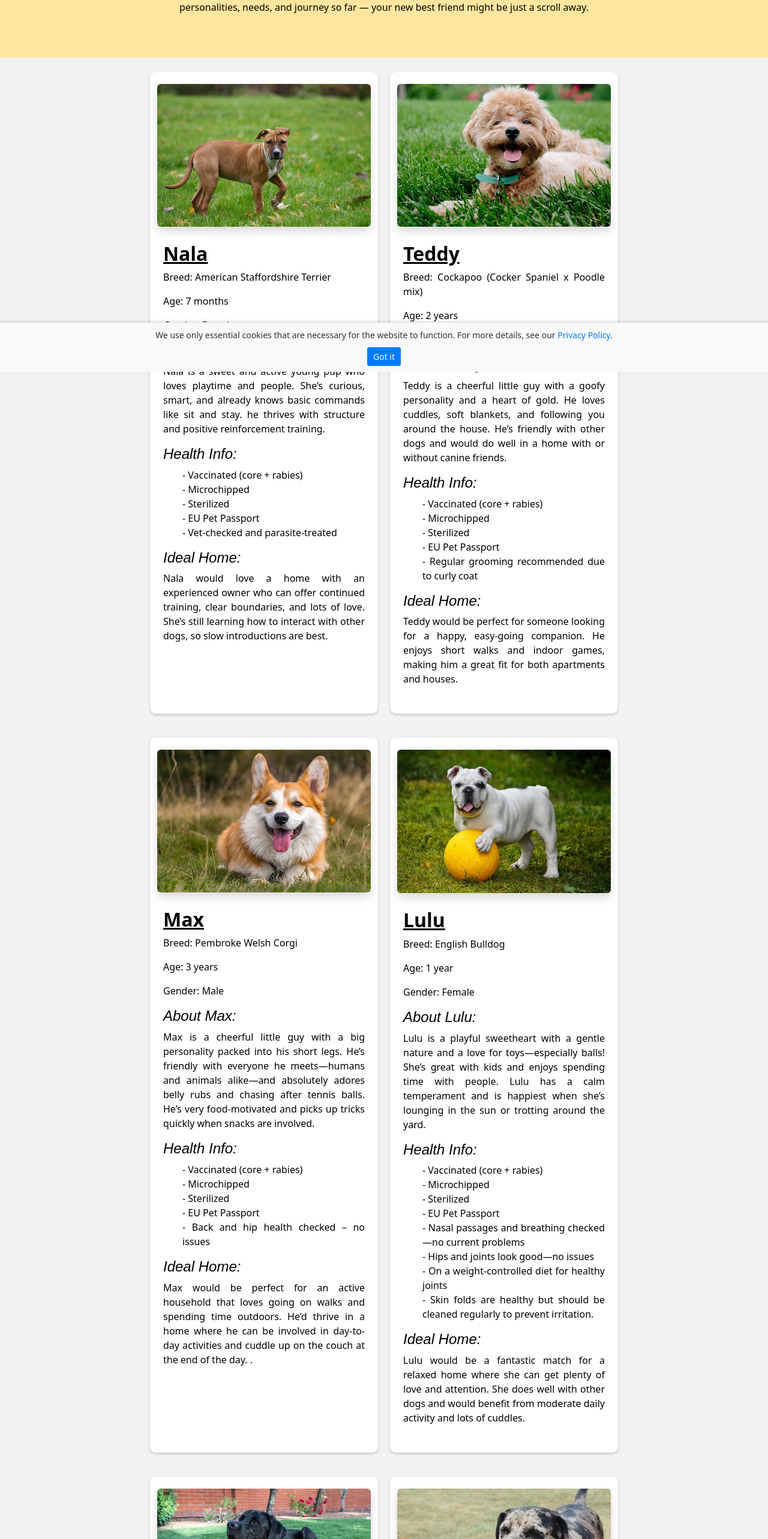
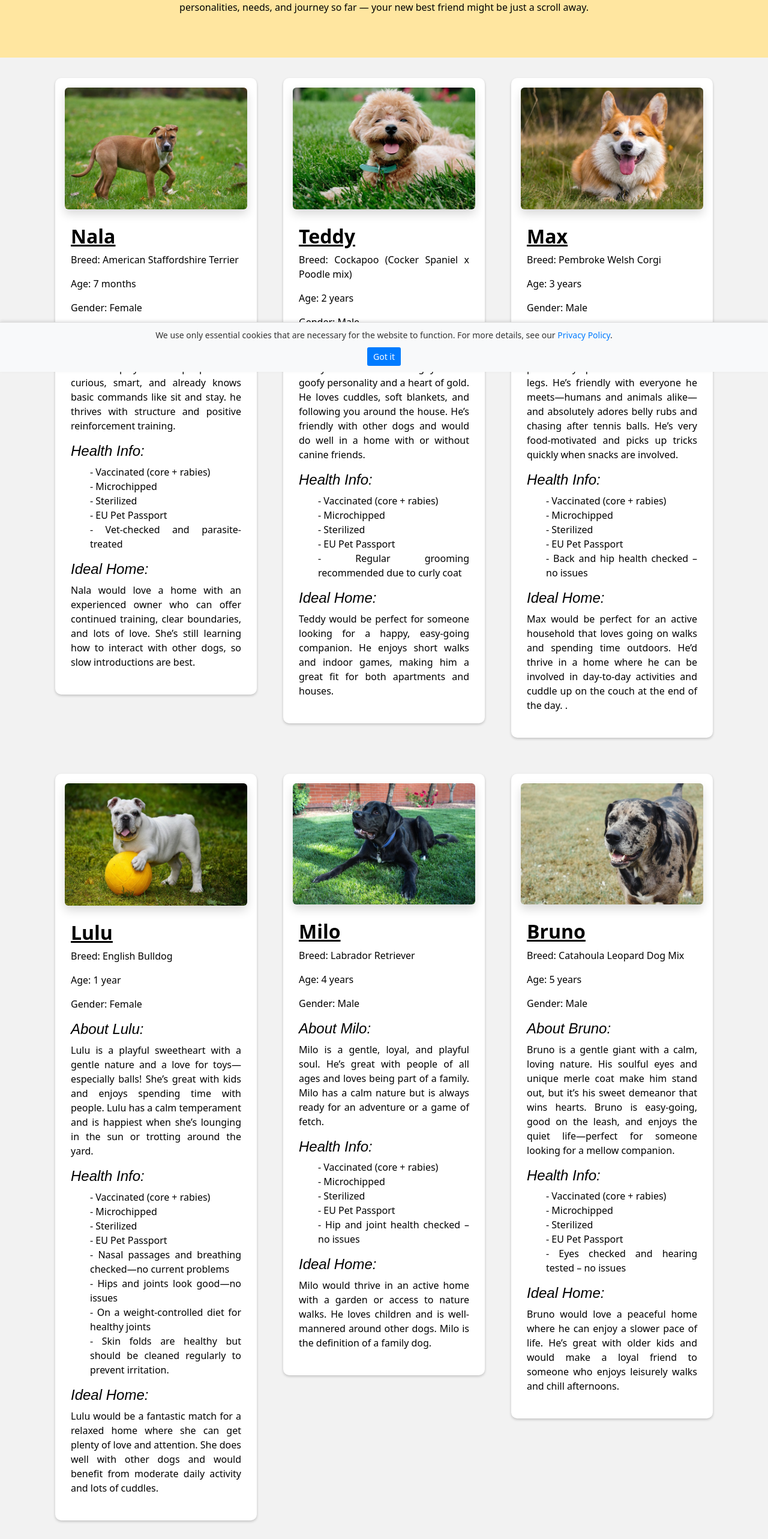
Before and after one commit to kristakorento/animal-rescue-adoption-website, a React (Vite) app: page /dog-profiles in a window 1280 px wide. Shown: the part 180-2746 px from the top of the page at 60% size. Built offline with nearby package versions, Linux system fonts and the light colour scheme.

Commit message:
DogProfiles layout koodi päivitykset.

```diff
--- a/src/Nettisivujen_Koodit/DogProfiles.jsx
+++ b/src/Nettisivujen_Koodit/DogProfiles.jsx
@@ -26,7 +26,8 @@ function DogProfiles() {
       <div className='bg-color-grey py-4'>
         <Container>
           <Row className="justify-content-center gx-4 gy-4">
-            <Col xs={12} sm={6} md={4} lg={4} className="mb-3 white-background">
+            <Col xs={12} sm={6} md={4} lg={4} class='col-4' className="mb-3">
+            <div className="white-background p-3">
               <div className="image-container">
                 <img src={amerikanstaffordshirenterrieri} alt="Kuva 1" className="img-fluid rounded shadow" />
               </div>
@@ -56,9 +57,11 @@ function DogProfiles() {
                   She’s still learning how to interact with other dogs, so slow introductions are best.
                 </p>
               </div>
+            </div>
             </Col>
 
-            <Col xs={12} sm={6} md={4} lg={4} className="mb-3 white-background">
+            <Col xs={12} sm={6} md={4} lg={4} class='col-4' className="mb-3">
+            <div className="white-background p-3">
               <div className="image-container">
                 <img src={cockapoo} alt="Kuva 1" className="img-fluid rounded shadow" />
               </div>
@@ -88,9 +91,11 @@ function DogProfiles() {
                   He enjoys short walks and indoor games, making him a great fit for both apartments and houses.
                 </p>
               </div>
+            </div>
             </Col>
 
-            <Col xs={12} sm={6} md={4} lg={4} className="mb-3 white-background">
+            <Col xs={12} sm={6} md={4} lg={4} class='col-4' className="mb-3">
+            <div className="white-background p-3">
               <div className="image-container">
                 <img src={corgi} alt="Kuva 1" className="img-fluid rounded shadow" />
               </div>
@@ -120,9 +125,11 @@ function DogProfiles() {
                   He’d thrive in a home where he can be involved in day-to-day activities and cuddle up on the couch at the end of the day. .
                 </p>
               </div>
+            </div>
             </Col>
 
-            <Col xs={12} sm={6} md={4} lg={4} className="mb-3 white-background">
+            <Col xs={12} sm={6} md={4} lg={4} class='col-4' className="mb-3">
+            <div className="white-background p-3">
               <div className="image-container">
                 <img src={bulldog} alt="Kuva 1" className="img-fluid rounded shadow" />
               </div>
@@ -156,9 +163,11 @@ function DogProfiles() {
                   She does well with other dogs and would benefit from moderate daily activity and lots of cuddles.
                 </p>
               </div>
+            </div>
             </Col>
 
-            <Col xs={12} sm={6} md={4} lg={4} className="mb-3 white-background">
+            <Col xs={12} sm={6} md={4} lg={4} class='col-4' className="mb-3">
+            <div className="white-background p-3">
               <div className="image-container">
                 <img src={labradorinnoutaja} alt="Kuva 1" className="img-fluid rounded shadow" />
               </div>
@@ -188,9 +197,11 @@ function DogProfiles() {
                    He loves children and is well-mannered around other dogs. Milo is the definition of a family dog.
                 </p>
               </div>
+            </div>
             </Col>
 
-            <Col xs={12} sm={6} md={4} lg={4} className="mb-3 white-background">
+            <Col xs={12} sm={6} md={4} lg={4} class='col-4' className="mb-3">
+            <div className="white-background p-3">
               <div className="image-container">
                 <img src={merlesekarotu} alt="Kuva 1" className="img-fluid rounded shadow" />
               </div>
@@ -221,9 +232,13 @@ function DogProfiles() {
                   He’s great with older kids and would make a loyal friend to someone who enjoys leisurely walks and chill afternoons.
                 </p>
               </div>
+            </div>
             </Col>
+          </Row>
 
-            <Col xs={12} sm={6} md={4} lg={4} className="mb-3 white-background">
+          <Row className="justify-content-start gx-4 gy-4">
+            <Col xs={12} sm={6} md={4} lg={4} className="mb-3">
+            <div className="white-background p-3">
               <div className="image-container">
                 <img src={sekarotu} alt="Kuva 1" className="img-fluid rounded shadow" />
               </div>
@@ -253,14 +268,15 @@ function DogProfiles() {
 
                 <h3 className='ala-otsikko'>Ideal Home:</h3>
                 <p className='normi-teskti'>Nova would thrive in a loving home that can offer her stability, structure,
-                   and plenty of affection. She’d do well with a family or individual who has the time and patience to continue her
-                   training and help her blossom into a confident adult dog.
+                  and plenty of affection. She’d do well with a family or individual who has the time and patience to continue her
+                  training and help her blossom into a confident adult dog.
                   She’s friendly with other dogs and would love a calm canine companion.
                 </p>
               </div>
+            </div>
             </Col>
+          </Row>
 
-          </Row>
         </Container>
       </div>
     </div>
--- a/src/Nettisivujen_Tyylit/DogProfiles.css
+++ b/src/Nettisivujen_Tyylit/DogProfiles.css
@@ -42,7 +42,6 @@ ul{
 
 .white-background {
   background-color: white;
-  width: 100%;
   box-shadow: 0 2px 4px rgba(0, 0, 0, 0.2);
   padding: 20px;
   margin: 10px;
```
